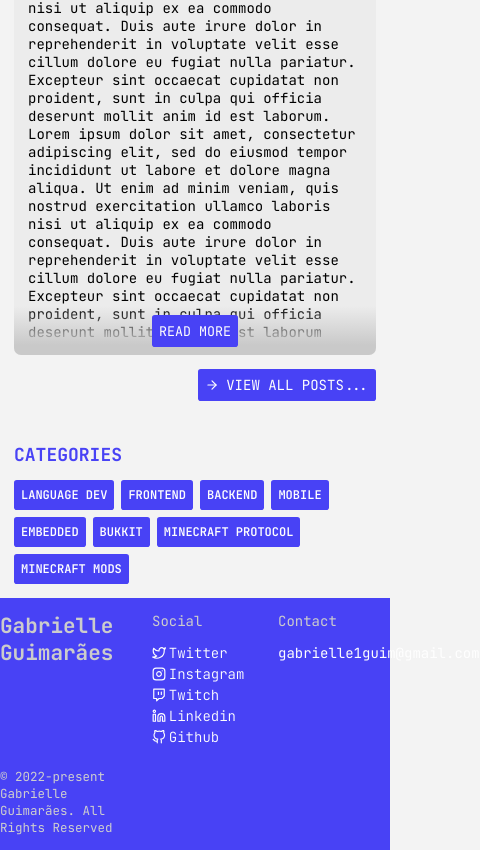
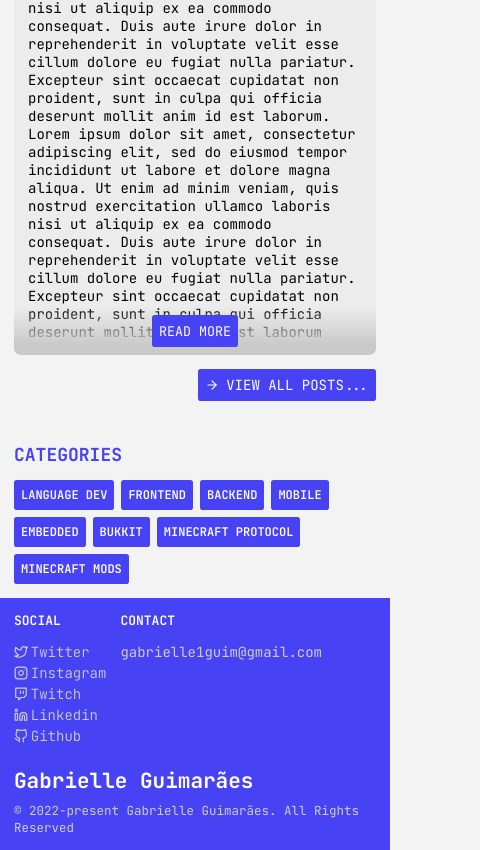
Before and after one commit to aripiprazole/gabx.io, a Next.js app: page /# in a window 390 px wide. Shown: the part 1596-2446 px from the top of the page, 480 px wide, since content can reach past the window. Built offline with nearby package versions, Linux system fonts and the light colour scheme.

Commit message:
fix: fix Footer responsiveness

```diff
--- a/src/components/Footer/Footer.styles.ts
+++ b/src/components/Footer/Footer.styles.ts
@@ -23,37 +23,36 @@ export const Container = styled.footer`
   height: 18rem;
 
   display: flex;
+  flex-wrap: wrap-reverse;
+  gap: 1rem;
 
   color: #fefefe;
   background: #4842f5;
+
+  padding: 1rem;
 `;
 
 export const Content = styled.main`
-  width: 100%;
-  max-width: 1068px;
+  min-width: 23rem;
   margin: 0 auto;
 
-  padding: 1rem 0;
-
-  display: grid;
-  grid-template-columns: 1fr repeat(2, 8rem);
-  gap: 1rem;
-`;
-
-export const Main = styled.div`
   flex: 1;
   display: flex;
   flex-direction: column;
   justify-content: space-between;
 
-  h2 {
-    color: #cccccc;
-  }
-
   .copyright {
     color: #cecece;
     font-size: 12.5px;
   }
+`;
+
+export const Info = styled.div`
+  min-width: 20rem;
+
+  display: flex;
+  gap: 1rem;
+  flex-wrap: wrap;
 `;
 
 export const Column = styled.nav`
@@ -62,9 +61,9 @@ export const Column = styled.nav`
   gap: 1rem;
 
   h3 {
-    font-size: 14px;
-    font-weight: 400;
-    color: #cccccc;
+    font-size: 13px;
+    font-weight: 600;
+    text-transform: uppercase;
   }
 
   ul {
@@ -72,9 +71,11 @@ export const Column = styled.nav`
     flex-direction: column;
     gap: 0.2rem;
 
+    li, a {
+      color: #cecece;
+    }
+
     a {
-      color: #fefefe;
-
       font-weight: 200;
 
       display: flex;
--- a/src/components/Footer/Footer.tsx
+++ b/src/components/Footer/Footer.tsx
@@ -18,7 +18,7 @@
 
 import React from 'react';
 
-import {Container, Content, Main, Column} from './Footer.styles';
+import {Container, Content, Column, Info} from './Footer.styles';
 import {
   FiGithub,
   FiInstagram,
@@ -31,14 +31,14 @@ const Footer = () => {
   return (
     <Container>
       <Content>
-        <Main>
-          <h2>Gabrielle Guimarães</h2>
+        <h2>Gabrielle Guimarães</h2>
 
-          <span className='copyright'>
-            © 2022-present Gabrielle Guimarães. All Rights Reserved
-          </span>
-        </Main>
+        <p className='copyright'>
+          © 2022-present Gabrielle Guimarães. All Rights Reserved
+        </p>
+      </Content>
 
+      <Info>
         <Column>
           <h3>Social</h3>
 
@@ -82,7 +82,7 @@ const Footer = () => {
             <li>gabrielle1guim@gmail.com</li>
           </ul>
         </Column>
-      </Content>
+      </Info>
     </Container>
   );
 };
```
